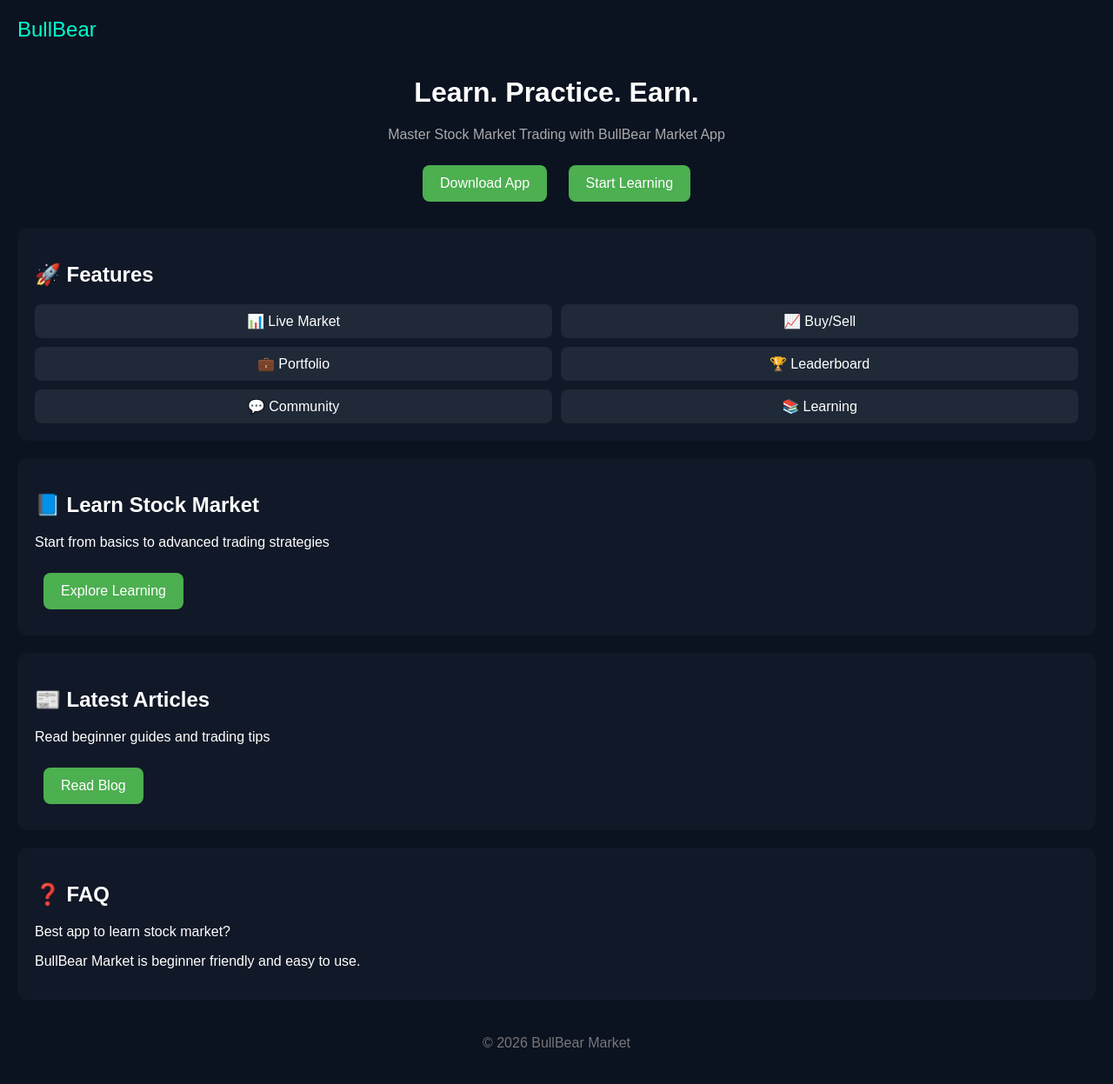
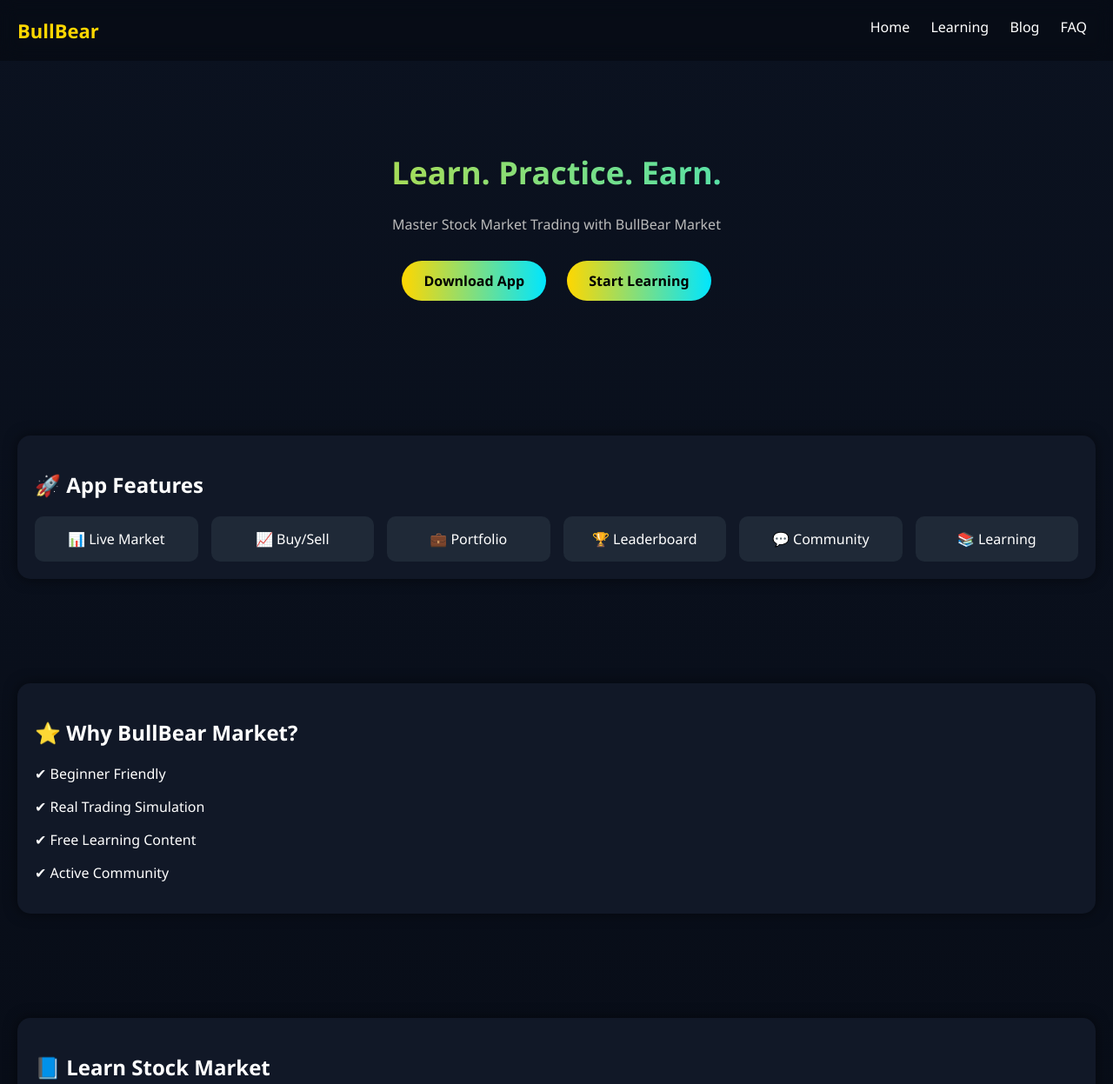
Before and after one commit to bullbearmarket/web, a plain HTML site: page index.html in a window 1280 px wide. Shown: the top 1247 px of the page at 87% size. Drawn offline with Linux system fonts and the light colour scheme.

Commit message:
Update index.html

```diff
--- a/index.html
+++ b/index.html
@@ -4,86 +4,128 @@
 
 <title>BullBear Market – Learn Trading & Stock Market App</title>
 
-<meta name="description" content="Learn stock market trading with BullBear Market app. Practice trading, track portfolio, and master strategies.">
+<meta name="description" content="Learn stock market trading with BullBear Market app. Practice trading, track portfolio, and master strategies step by step.">
 
 <meta name="viewport" content="width=device-width, initial-scale=1">
 
 <style>
 
+/* GLOBAL */
 body {
   margin: 0;
-  font-family: Arial;
-  background: #0B1220;
+  font-family: 'Segoe UI', sans-serif;
+  background: linear-gradient(180deg, #0B1220, #05080f);
   color: white;
 }
 
-.container {
-  padding: 20px;
+a {
+  text-decoration: none;
 }
 
 /* HEADER */
 .header {
   display: flex;
   justify-content: space-between;
-  align-items: center;
+  padding: 20px;
+  background: rgba(0,0,0,0.3);
+  position: sticky;
+  top: 0;
+  backdrop-filter: blur(10px);
 }
 
 .logo {
-  font-size: 24px;
-  color: #00ffcc;
+  font-size: 22px;
+  font-weight: bold;
+  color: gold;
+}
+
+.nav a {
+  margin: 0 10px;
+  color: white;
+  transition: 0.3s;
+}
+
+.nav a:hover {
+  color: gold;
 }
 
 /* HERO */
 .hero {
   text-align: center;
-  margin-top: 40px;
+  padding: 80px 20px;
+  animation: fadeIn 1.5s ease;
 }
 
 .hero h1 {
-  font-size: 32px;
+  font-size: 36px;
+  background: linear-gradient(90deg, gold, #00e6ff);
+  -webkit-background-clip: text;
+  color: transparent;
 }
 
 .hero p {
-  color: #aaa;
+  color: #bbb;
+  margin-top: 10px;
 }
 
 .btn {
   display: inline-block;
-  padding: 12px 20px;
-  background: #4CAF50;
-  border-radius: 8px;
-  color: white;
-  text-decoration: none;
-  margin: 10px;
+  margin: 15px 10px;
+  padding: 12px 25px;
+  border-radius: 25px;
+  background: linear-gradient(90deg, gold, #00e6ff);
+  color: black;
+  font-weight: bold;
+  transition: 0.3s;
 }
 
-/* CARD */
+.btn:hover {
+  transform: scale(1.05);
+}
+
+/* CARDS */
+.section {
+  padding: 40px 20px;
+}
+
 .card {
   background: #111827;
+  border-radius: 15px;
   padding: 20px;
-  border-radius: 12px;
-  margin-top: 20px;
+  margin: 20px 0;
+  box-shadow: 0 0 15px rgba(0,0,0,0.5);
+  transition: 0.3s;
 }
 
-/* FEATURES GRID */
+.card:hover {
+  transform: translateY(-5px);
+}
+
+/* FEATURES */
 .features {
   display: grid;
-  grid-template-columns: repeat(2, 1fr);
-  gap: 10px;
+  grid-template-columns: repeat(auto-fit, minmax(150px, 1fr));
+  gap: 15px;
 }
 
 .feature {
   background: #1f2937;
-  padding: 10px;
-  border-radius: 8px;
+  padding: 15px;
+  border-radius: 10px;
   text-align: center;
 }
 
 /* FOOTER */
 .footer {
   text-align: center;
-  margin-top: 40px;
+  padding: 20px;
   color: #777;
+}
+
+/* ANIMATION */
+@keyframes fadeIn {
+  from {opacity: 0; transform: translateY(20px);}
+  to {opacity: 1; transform: translateY(0);}
 }
 
 </style>
@@ -92,25 +134,30 @@
 
 <body>
 
-<div class="container">
-
 <!-- HEADER -->
 <div class="header">
   <div class="logo">BullBear</div>
+  <div class="nav">
+    <a href="index.html">Home</a>
+    <a href="learning.html">Learning</a>
+    <a href="blog/">Blog</a>
+    <a href="faq.html">FAQ</a>
+  </div>
 </div>
 
 <!-- HERO -->
 <div class="hero">
   <h1>Learn. Practice. Earn.</h1>
-  <p>Master Stock Market Trading with BullBear Market App</p>
+  <p>Master Stock Market Trading with BullBear Market</p>
 
   <a class="btn">Download App</a>
   <a class="btn" href="learning.html">Start Learning</a>
 </div>
 
 <!-- FEATURES -->
+<div class="section">
   <div class="card">
-  <h2>🚀 Features</h2>
+    <h2>🚀 App Features</h2>
 
     <div class="features">
       <div class="feature">📊 Live Market</div>
@@ -121,33 +168,66 @@
       <div class="feature">📚 Learning</div>
     </div>
   </div>
+</div>
+
+<!-- WHY US -->
+<div class="section">
+  <div class="card">
+    <h2>⭐ Why BullBear Market?</h2>
+
+    <p>✔ Beginner Friendly</p>
+    <p>✔ Real Trading Simulation</p>
+    <p>✔ Free Learning Content</p>
+    <p>✔ Active Community</p>
+  </div>
+</div>
 
 <!-- LEARNING -->
+<div class="section">
   <div class="card">
     <h2>📘 Learn Stock Market</h2>
     <p>Start from basics to advanced trading strategies</p>
+
     <a class="btn" href="learning.html">Explore Learning</a>
+  </div>
 </div>
 
 <!-- BLOG -->
+<div class="section">
   <div class="card">
     <h2>📰 Latest Articles</h2>
     <p>Read beginner guides and trading tips</p>
+
     <a class="btn" href="blog/">Read Blog</a>
+  </div>
 </div>
 
 <!-- FAQ -->
+<div class="section">
   <div class="card">
     <h2>❓ FAQ</h2>
-  <p>Best app to learn stock market?</p>
-  <p>BullBear Market is beginner friendly and easy to use.</p>
+
+    <p><b>Is BullBear Market free?</b></p>
+    <p>Yes, you can learn and practice trading for free.</p>
+
+    <p><b>Can beginners use it?</b></p>
+    <p>Yes, it is beginner friendly.</p>
+  </div>
+</div>
+
+<!-- CTA -->
+<div class="section">
+  <div class="card" style="text-align:center;">
+    <h2>📲 Start Your Trading Journey</h2>
+    <p>Join now and master trading skills</p>
+
+    <a class="btn">Download App</a>
+  </div>
 </div>
 
 <!-- FOOTER -->
 <div class="footer">
-  © 2026 BullBear Market
-</div>
-
+  © 2026 BullBear Market | All Rights Reserved
 </div>
 
 </body>
```
Lines whose indentation alone changed are shown as unchanged.
